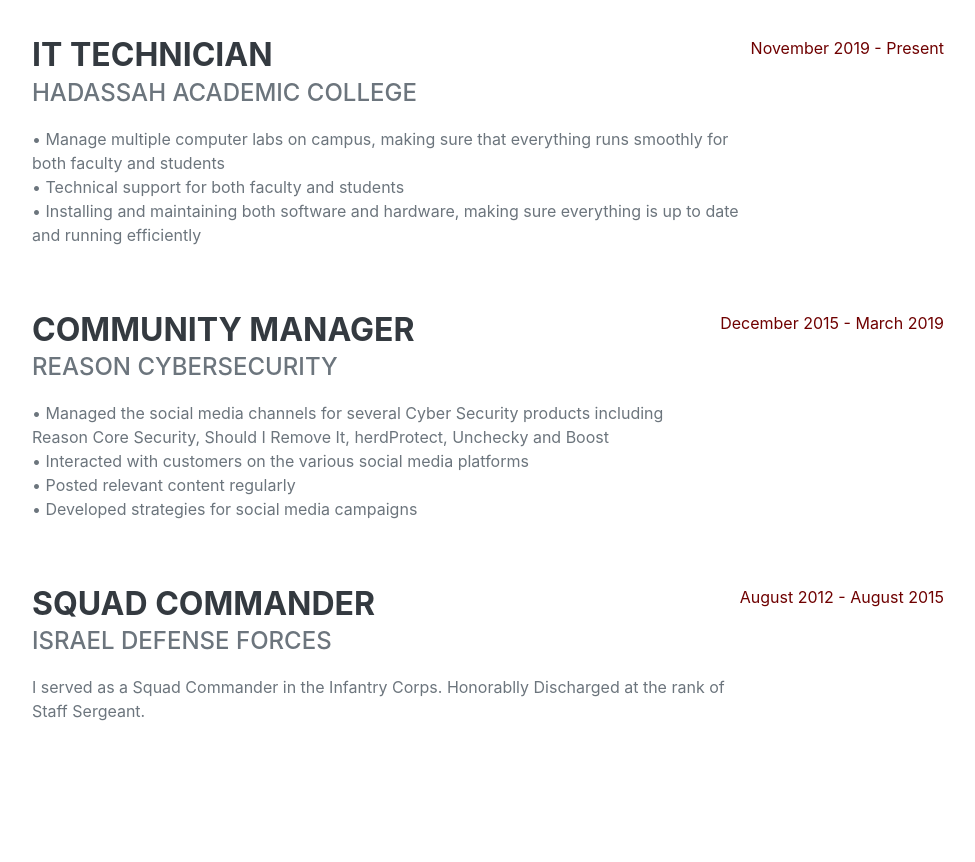
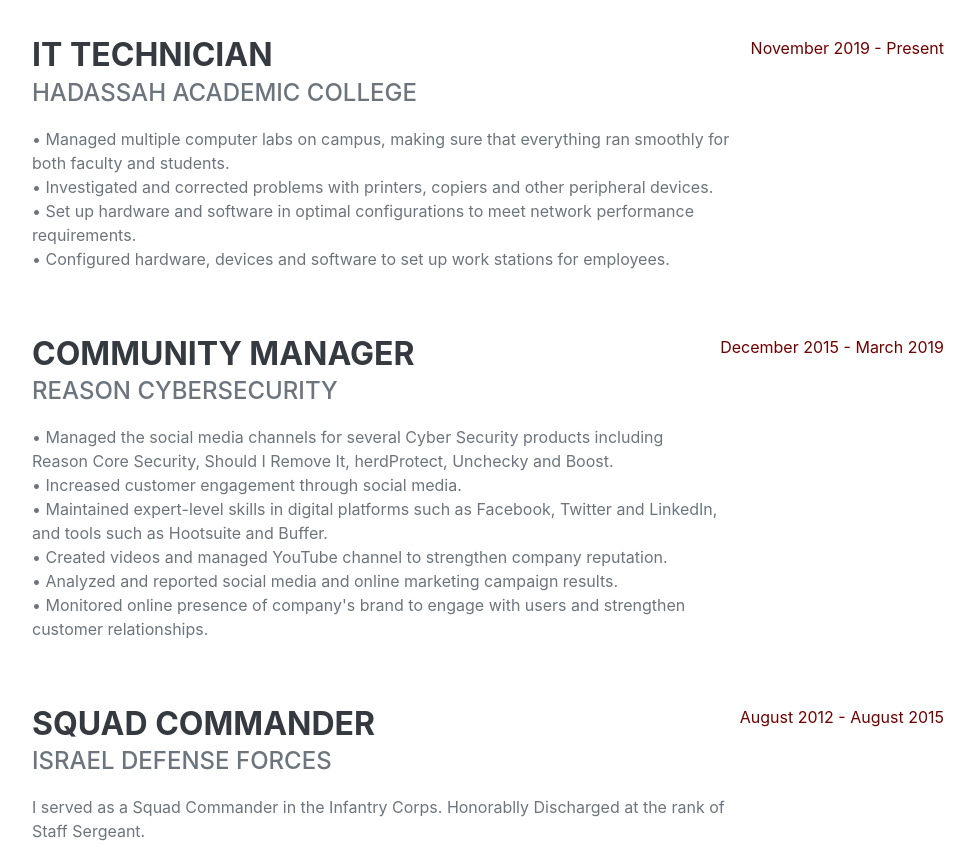
Before and after one commit to gavischneider/cv, a plain HTML site: page index.html in a window 1280 px wide. Shown: the part 960-1822 px from the top of the page, without its empty margins (288-1263 px from the left). Drawn offline with nearby package versions, Linux system fonts and the light colour scheme; a web font is replaced by a local one.

Commit message:
Updated job descriptions, added skills and certifications.

```diff
--- a/index.html
+++ b/index.html
@@ -139,13 +139,13 @@
               <h3 class="mb-0">IT Technician</h3>
               <div class="subheading mb-3">Hadassah Academic College</div>
               <p>
-                • Manage multiple computer labs on campus, making sure that
-                everything runs smoothly for both faculty and students
+                • Managed multiple computer labs on campus, making sure that everything ran smoothly for both faculty and students.
                 <br />
-                • Technical support for both faculty and students
+                • Investigated and corrected problems with printers, copiers and other peripheral devices.
                 <br />
-                • Installing and maintaining both software and hardware, making
-                sure everything is up to date and running efficiently
+                • Set up hardware and software in optimal configurations to meet network performance requirements.
+                <br />
+                • Configured hardware, devices and software to set up work stations for employees.
               </p>
             </div>
             <div class="flex-shrink-0">
@@ -159,16 +159,17 @@
               <h3 class="mb-0">Community Manager</h3>
               <div class="subheading mb-3">Reason Cybersecurity</div>
               <p>
-                • Managed the social media channels for several Cyber Security
-                products including Reason Core Security, Should I Remove It,
-                herdProtect, Unchecky and Boost
+                • Managed the social media channels for several Cyber Security products including Reason Core Security, Should I Remove It, herdProtect, Unchecky and Boost.
                 <br />
-                • Interacted with customers on the various social media
-                platforms
+                • Increased customer engagement through social media.
                 <br />
-                • Posted relevant content regularly
+                • Maintained expert-level skills in digital platforms such as Facebook, Twitter and LinkedIn, and tools such as Hootsuite and Buffer.
                 <br />
-                • Developed strategies for social media campaigns
+                • Created videos and managed YouTube channel to strengthen company reputation.
+                <br />
+                • Analyzed and reported social media and online marketing campaign results.
+                <br />
+                • Monitored online presence of company's brand to engage with users and strengthen customer relationships.
               </p>
             </div>
             <div class="flex-shrink-0">
@@ -230,6 +231,7 @@
             <li class="list-inline-item"><i class="fab fa-html5"></i></li>
             <li class="list-inline-item"><i class="fab fa-css3-alt"></i></li>
             <li class="list-inline-item"><i class="fab fa-js-square"></i></li>
+            <li class="list-inline-item"><i class="fab fa-react"></i></li>
             <li class="list-inline-item"><i class="fab fa-node-js"></i></li>
             <li class="list-inline-item"><i class="fab fa-bootstrap"></i></li>
             <li class="list-inline-item"><i class="fab fa-sass"></i></li>
@@ -248,6 +250,9 @@
             <li>
               <span class="fa-li"><i class="fas fa-check"></i></span>C++
             </li>
+             <li>
+              <span class="fa-li"><i class="fas fa-check"></i></span>Ruby
+            </li>
             <li>
               <span class="fa-li"><i class="fas fa-check"></i></span>Flask
             </li>
@@ -256,6 +261,9 @@
             </li>
             <li>
               <span class="fa-li"><i class="fas fa-check"></i></span>Visual Studio Code
+            </li>
+             <li>
+              <span class="fa-li"><i class="fas fa-check"></i></span>Postman
             </li>
             <li>
               <span class="fa-li"><i class="fas fa-check"></i></span>Google (obviously)
@@ -283,6 +291,16 @@
         <div class="resume-section-content">
           <h2 class="mb-5">Certifications</h2>
           <ul class="fa-ul mb-0">
+            <li>
+              <span class="fa-li"
+                ><i class="fas fa-trophy text-warning"></i></span
+              ><a href="https://university.mongodb.com/courses/M220JS/2020_July_21/completion">M220JS: MongoDB for Javascript Developers</a> - MongoDB University
+            </li>
+            <li>
+              <span class="fa-li"
+                ><i class="fas fa-trophy text-warning"></i></span
+              ><a href="https://university.mongodb.com/courses/M001/2020_July_21/completion">M001: MongoDB Basics</a> - MongoDB University
+            </li>
             <li>
               <span class="fa-li"
                 ><i class="fas fa-trophy text-warning"></i></span
```
